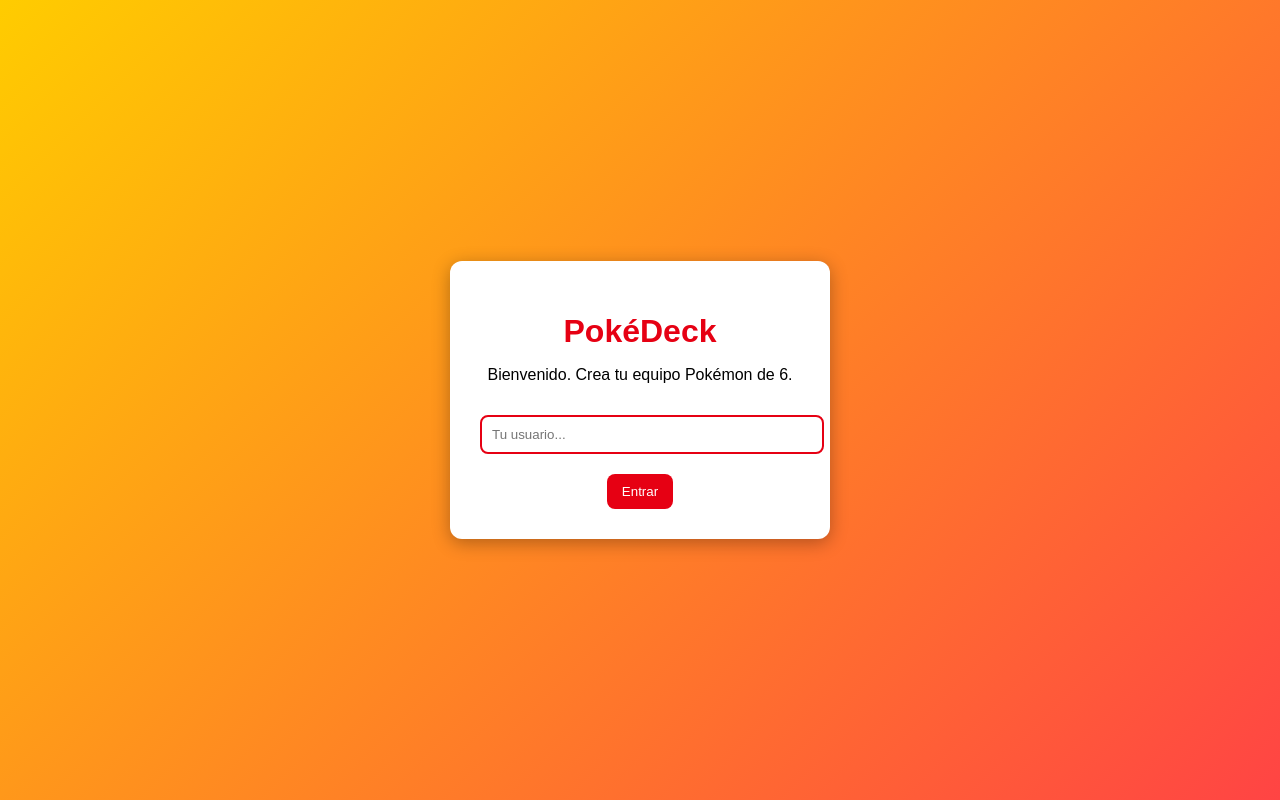
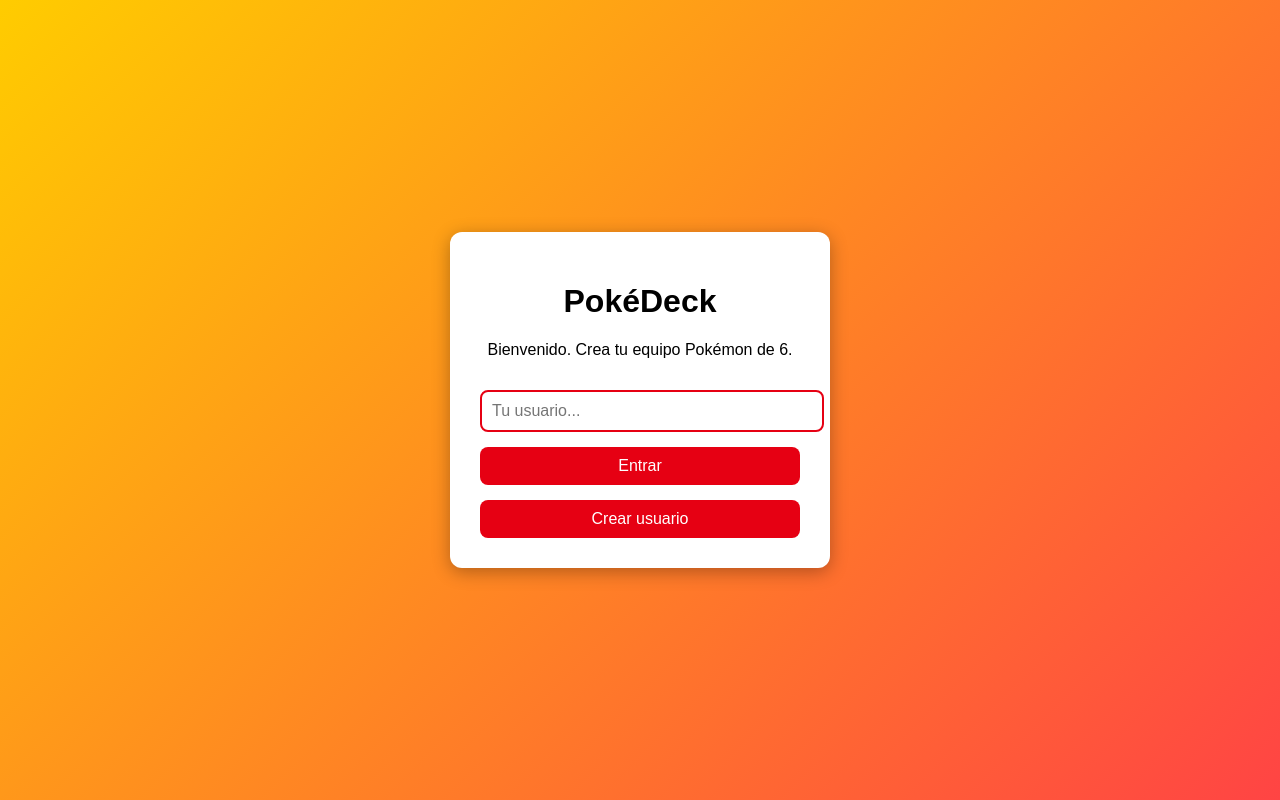
Before and after one commit to darrnz/fullstack-practice-pokedex, a website: page public/index.html in a window 1280 px wide. Drawn offline with Linux system fonts and the light colour scheme.

Commit message:
Se agrego boton crear usuario

```diff
--- a/public/css/styles.css
+++ b/public/css/styles.css
@@ -1,7 +1,38 @@
-/* styles.css - estilos mínimos, el resto lo hacen ellos */
+body {
+    font-family: Arial, sans-serif;
+    background: linear-gradient(135deg, #FFCC00, #FF4444);
+    margin: 0;
+    padding: 0;
+    height: 100vh;
+    display: flex;
+    justify-content: center;
+    align-items: center;
+}
 
-/* TODO: colores personalizados, ajustes de márgenes, etc. */
+.container {
+    width: 320px;
+    background: white;
+    padding: 30px;
+    border-radius: 12px;
+    text-align: center;
+    box-shadow: 0px 4px 18px rgba(0,0,0,0.3);
+}
 
-body {
-  /* Por ahora, usar Bootstrap. Aquí pueden hacer ajustes finos. */
+input, button {
+    width: 100%;
+    padding: 10px;
+    margin-top: 15px;
+    border-radius: 8px;
+    font-size: 1rem;
 }
+
+input {
+    border: 2px solid #E60013;
+}
+
+button {
+    background: #E60013;
+    border: none;
+    color: white;
+    cursor: pointer;
+}
--- a/public/index.html
+++ b/public/index.html
@@ -4,59 +4,43 @@
     <meta charset="UTF-8">
     <meta name="viewport" content="width=device-width, initial-scale=1.0">
     <title>PokéDeck - Inicio</title>
-    <style>
-        body {
-            font-family: Arial, sans-serif;
-            background: linear-gradient(135deg, #FFCC00, #FF4444);
-            margin: 0;
-            padding: 0;
-            height: 100vh;
-            display: flex;
-            justify-content: center;
-            align-items: center;
-        }
 
-        .container {
-            width: 320px;
-            background: white;
-            padding: 30px;
-            border-radius: 12px;
-            text-align: center;
-            box-shadow: 0px 4px 18px rgba(0,0,0,0.3);
-        }
-
-        h1 {
-            color: #E60013;
-            margin-bottom: 5px;
-        }
-
-        input {
-            width: 100%;
-            margin-top: 15px;
-            padding: 10px;
-            border: 2px solid #E60013;
-            border-radius: 8px;
-        }
-
-        button {
-            margin-top: 20px;
-            padding: 10px 15px;
-            background: #E60013;
-            color: white;
-            border: none;
-            border-radius: 8px;
-            cursor: pointer;
-        }
-    </style>
+    <!-- Enlace al CSS -->
+    <link rel="stylesheet" href="css/styles.css">
 </head>
 <body>
 
     <div class="container">
         <h1>PokéDeck</h1>
         <p>Bienvenido. Crea tu equipo Pokémon de 6.</p>
-        <input type="text" placeholder="Tu usuario...">
-        <button>Entrar</button>
+
+        <input type="text" id="username" placeholder="Tu usuario...">
+
+        <div class="botones">
+            <button onclick="entrar()">Entrar</button>
+            <button onclick="crearUsuario()">Crear usuario</button>
+        </div>
     </div>
+
+    <script>
+        function entrar() {
+            const usuario = document.getElementById("username").value.trim();
+
+            if (usuario === "") {
+                alert("Escribe un usuario para continuar");
+                return;
+            }
+
+            // Redirige a decks.html
+            window.location.href = "decks.html";
+        }
+
+        function crearUsuario() {
+            // Redirige a users.html
+            window.location.href = "users.html";
+
+              }
+    </script>
 
 </body>
 </html>
```
